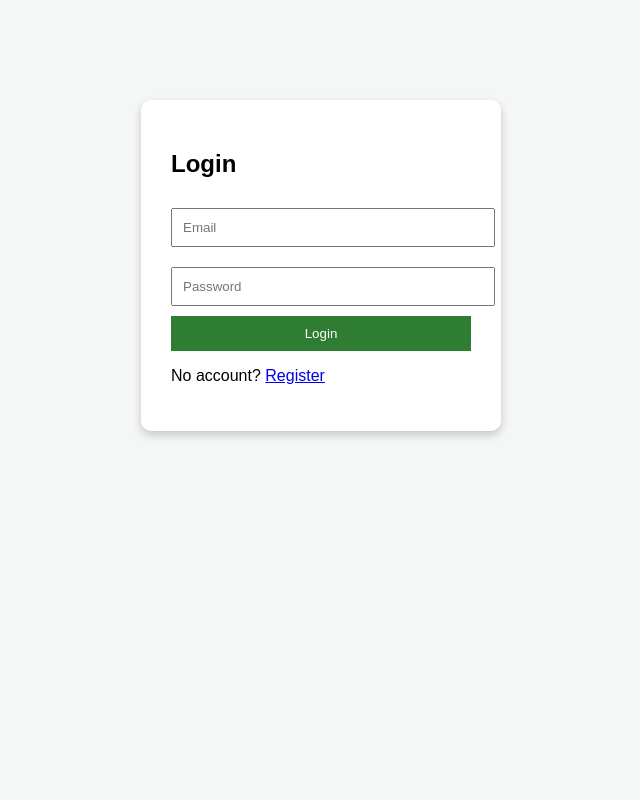
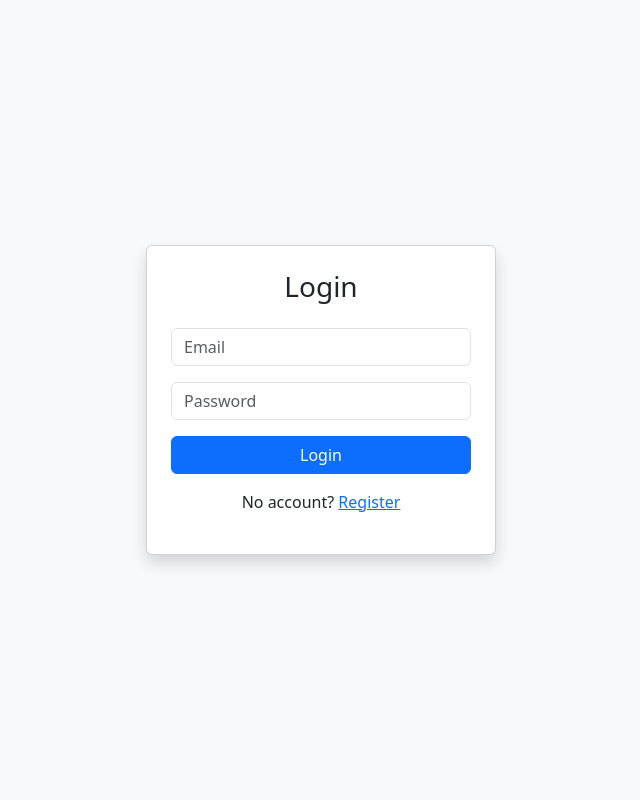
Before and after one commit to cgatheru105-spec/shopora, a Django app: page /login/ in a window 1280 px wide. Shown: the whole page, without its empty margins (319-959 px from the left). Run offline with Django 5.2, Linux system fonts and the light colour scheme.

Commit message:
first commit

```diff
--- a/buyhive/templates/login.html
+++ b/buyhive/templates/login.html
@@ -1,29 +1,43 @@
 <!DOCTYPE html>
-<html>
+<html lang="en">
 <head>
+<meta charset="UTF-8">
+<meta name="viewport" content="width=device-width, initial-scale=1.0">
 <title>Login</title>
-<link rel="stylesheet" href="static/css/base.css">
+
+<!-- Bootstrap CSS -->
+<link href="https://cdn.jsdelivr.net/npm/bootstrap@5.3.3/dist/css/bootstrap.min.css" rel="stylesheet">
+
 </head>
 
-<body>
+<body class="bg-light d-flex justify-content-center align-items-center vh-100">
 
-<div class="form-container">
+<div class="card shadow p-4" style="width: 350px;">
 
-<h2>Login</h2>
+<h3 class="text-center mb-4">Login</h3>
 
 <form>
 
-<input type="email" placeholder="Email">
+<div class="mb-3">
+<input type="email" class="form-control" placeholder="Email" required>
+</div>
 
-<input type="password" placeholder="Password">
+<div class="mb-3">
+<input type="password" class="form-control" placeholder="Password" required>
+</div>
 
-<button type="submit">Login</button>
+<button type="submit" class="btn btn-primary w-100">Login</button>
 
-<p>No account? <a href="register.html">Register</a></p>
+<p class="text-center mt-3">
+No account? <a href="register.html">Register</a>
+</p>
 
 </form>
 
 </div>
 
+<!-- Bootstrap JS -->
+<script src="https://cdn.jsdelivr.net/npm/bootstrap@5.3.3/dist/js/bootstrap.bundle.min.js"></script>
+
 </body>
 </html>
--- /dev/null
+++ b/myenv/pyvenv.cfg
@@ -0,0 +1,5 @@
+home = /usr/bin
+include-system-site-packages = false
+version = 3.12.3
+executable = /usr/bin/python3.12
+command = /usr/bin/python3 -m venv /home/emobilis/shopora/myenv
```
Also changed, not shown: 13 other files.
